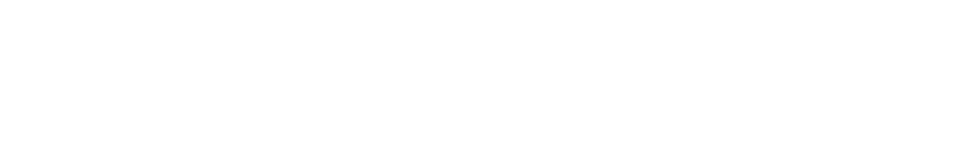
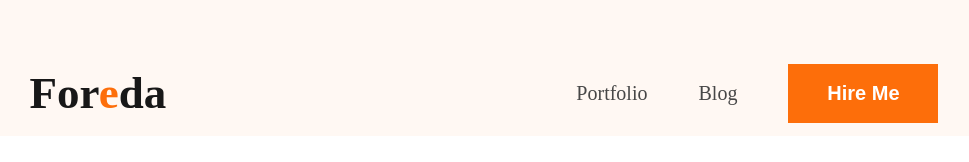
Before and after one commit to Eva-004/my-portfolio, a plain HTML site: page index.html in a window 1280 px wide. Shown: the whole page, without its empty margins (156-1125 px from the left). Drawn offline with Linux system fonts and the light colour scheme.

Commit message:
Implement header navbar with CSS styling

```diff
--- a/index.html
+++ b/index.html
@@ -4,8 +4,30 @@
     <meta charset="UTF-8">
     <meta name="viewport" content="width=device-width, initial-scale=1.0">
     <title>Foreda Jannat's Portfolio</title>
+    <link rel="preconnect" href="https://fonts.googleapis.com">
+<link rel="preconnect" href="https://fonts.gstatic.com" crossorigin>
+<link href="https://fonts.googleapis.com/css2?family=Open+Sans:ital,wght@0,300..800;1,300..800&display=swap" rel="stylesheet">
+<link rel="stylesheet" href="styles/portfolio.css">
 </head>
-<body>
+<body class=".font-open-sans">
+    <header>
+        <nav>
+            <div class="logo">
+                <h2>For<span class="orange">e</span>da</h2>
+            </div>
 
+            <ul class="menu">
+                <li>
+                    <a href="">Portfolio</a>
+                </li>
+                <li>
+                    <a href="">Blog</a>
+                </li>
+                <li>
+                    <button class="btn">Hire Me</button>
+                </li>
+            </ul>
+        </nav>
+    </header>
 </body>
 </html>
--- /dev/null
+++ b/styles/portfolio.css
@@ -0,0 +1,57 @@
+*{
+    margin: 0;
+    padding: 0;
+    box-sizing: border-box;
+}
+
+.font-open-sans {
+  font-family: "Open Sans", sans-serif;
+  font-optical-sizing: auto;
+}
+header{
+    background-color: #FFF8F3;
+    padding-top: 50px;
+}
+.btn{
+    width: 150px;
+    background-color: #FD6E0A;
+    padding: 18px 20px;
+    font-size: 20px;
+    font-weight: bold;
+    color: #FFFFFF;
+    border:none;
+}
+nav{
+    width: 71%;
+    max-width: 1140px;
+    /* border:2px solid red; */
+    display: flex;
+    margin: 0 auto;
+    justify-content: space-between;
+}
+
+nav .logo h2{
+    width: 121px;
+    font-size: 45px;
+    font-weight: 900;
+    color: #181818;
+    padding: 17px 0px;
+    justify-content: center;
+    align-items: center;
+}
+ .logo .orange{
+    color: #FD6E0A;
+ }
+ nav .menu{
+    display: flex;
+    gap:51px;
+    align-items: center;
+ }
+  nav .menu li a{
+    text-decoration: none;
+    font-size: 20px;
+    color: #474747;
+  }
+   nav .menu li {
+    list-style: none;
+   }
```
